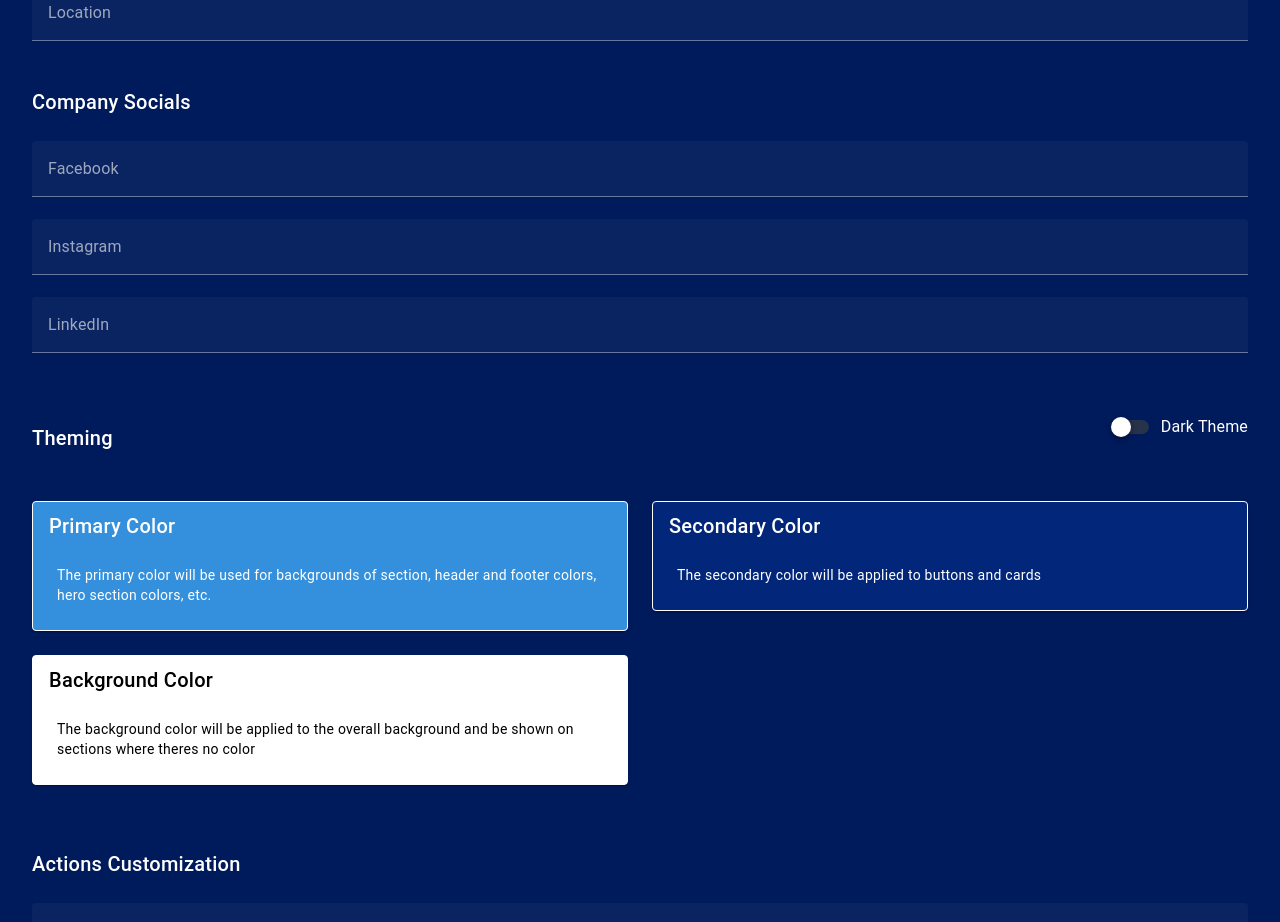
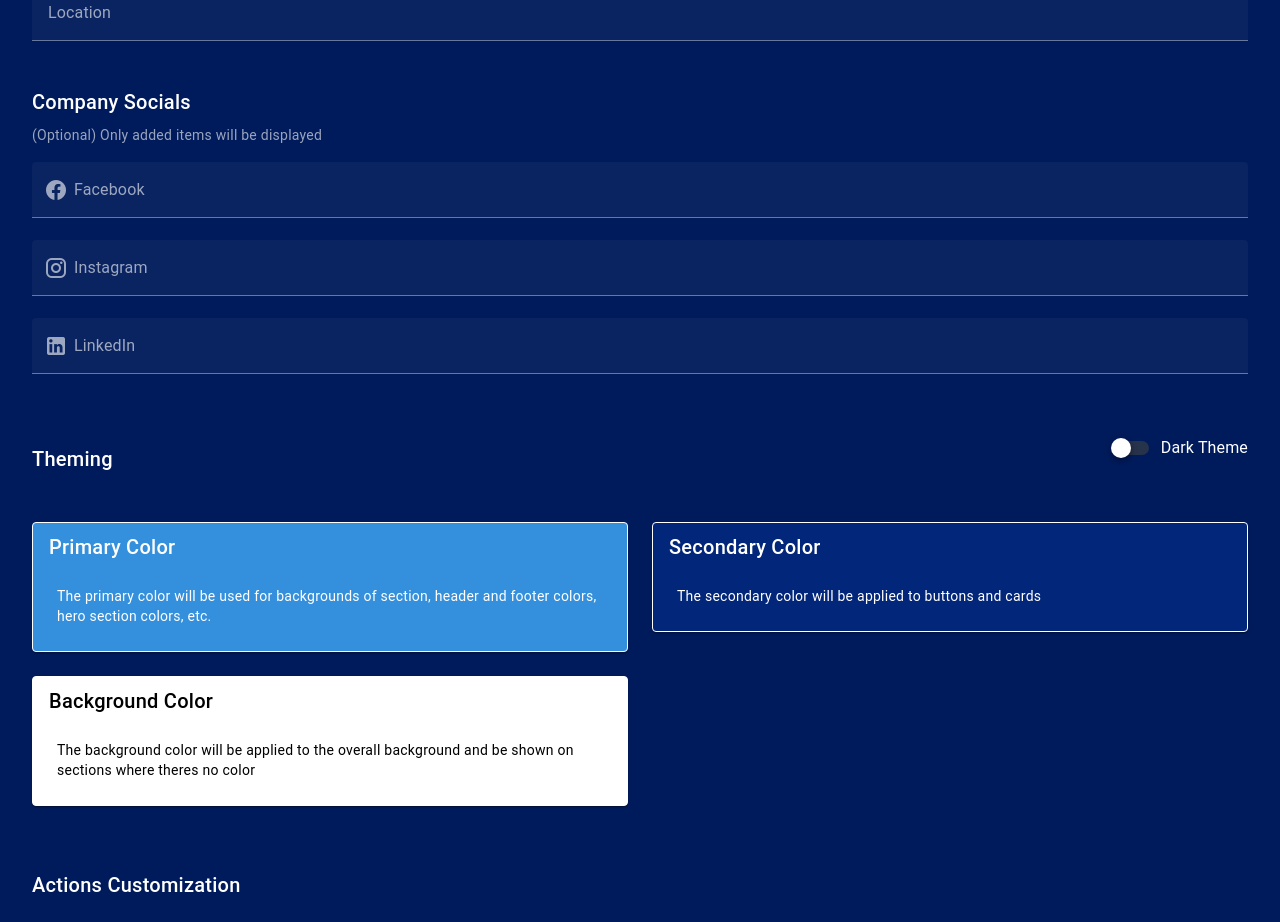
Before and after one commit to Supplementing/30SecondLandingPage, a Nuxt app: page / in a window 1280 px wide. Shown: the part 1300-2222 px from the top of the page. Built offline with nearby package versions, Linux system fonts and the light colour scheme.

Commit message:
added some icons to text fields

```diff
--- a/components/creationPage.vue
+++ b/components/creationPage.vue
@@ -221,6 +221,7 @@
           >
 
           <v-card-title>Company Contact Information</v-card-title>
+
           <v-container fluid>
             <v-text-field
               v-model="contactEmail"
@@ -241,19 +242,25 @@
           </v-container>
 
           <v-card-title>Company Socials</v-card-title>
+          <v-card-subtitle
+            >(Optional) Only added items will be displayed</v-card-subtitle
+          >
           <v-container fluid>
             <v-text-field
+              prepend-inner-icon="mdi-facebook"
               v-model="facebookURL"
               label="Facebook"
               placeholder="Enter Facebook url"
             ></v-text-field>
 
             <v-text-field
+              prepend-inner-icon="mdi-instagram"
               v-model="instagramURL"
               label="Instagram"
               placeholder="Enter Instagram url"
             ></v-text-field>
             <v-text-field
+              prepend-inner-icon="mdi-linkedin"
               v-model="linkedInURL"
               label="LinkedIn"
               placeholder="Enter linkedin url"
```
